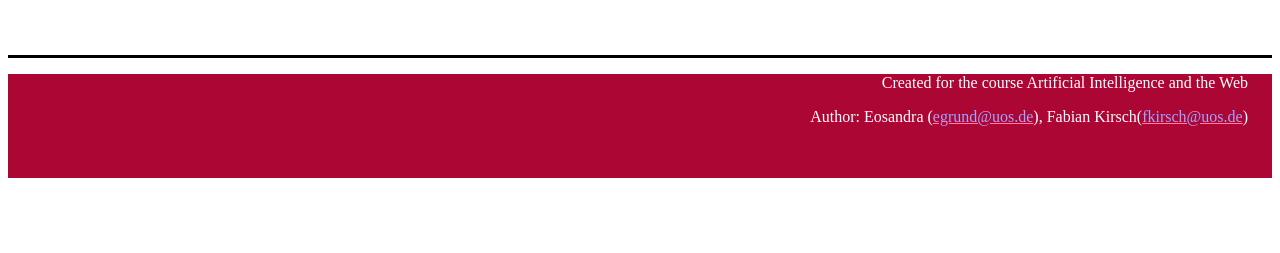
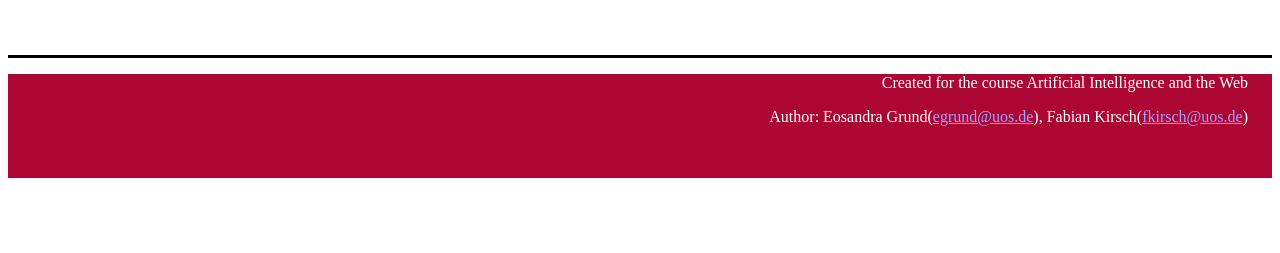
Before and after one commit to Kirschberg32/AiWeb, a Flask app: template distributed_messageboard/templates/home.html in a window 1280 px wide. Shown: the part 547-800 px from the top of the page. Run offline with Flask 3, Linux system fonts and the light colour scheme; the template is opened without the code that fills it, so the values that code supplies are empty.

Commit message:
chats up

```diff
--- a/distributed_messageboard/templates/channel.html
+++ b/distributed_messageboard/templates/channel.html
@@ -112,7 +112,7 @@
 
 <footer>
     <p>Created for the course Artificial Intelligence and the Web</p>
-    <p>Author: Eosandra (<a href="mailto:egrund@uos.de" style="color: #a1a5ff;">egrund@uos.de</a>),
+    <p>Author: Eosandra Grund(<a href="mailto:egrund@uos.de" style="color: #a1a5ff;">egrund@uos.de</a>),
         Fabian Kirsch(<a href="mailto:fkirsch@uos.de" style="color: #a1a5ff;">fkirsch@uos.de</a>)</p>
 </footer>
 
--- a/distributed_messageboard/templates/home.html
+++ b/distributed_messageboard/templates/home.html
@@ -24,7 +24,7 @@
 
 <footer>
     <p>Created for the course Artificial Intelligence and the Web</p>
-    <p>Author: Eosandra (<a href="mailto:egrund@uos.de" style="color: #a1a5ff;">egrund@uos.de</a>),
+    <p>Author: Eosandra Grund(<a href="mailto:egrund@uos.de" style="color: #a1a5ff;">egrund@uos.de</a>),
         Fabian Kirsch(<a href="mailto:fkirsch@uos.de" style="color: #a1a5ff;">fkirsch@uos.de</a>)</p>
 </footer>
 
```
Also changed, not shown: distributed_messageboard/data/messages_guess.json (added, +1 -0 lines), distributed_messageboard/data/messages_guess2.json (added, +1 -0 lines), distributed_messageboard/ReadMe.md.
